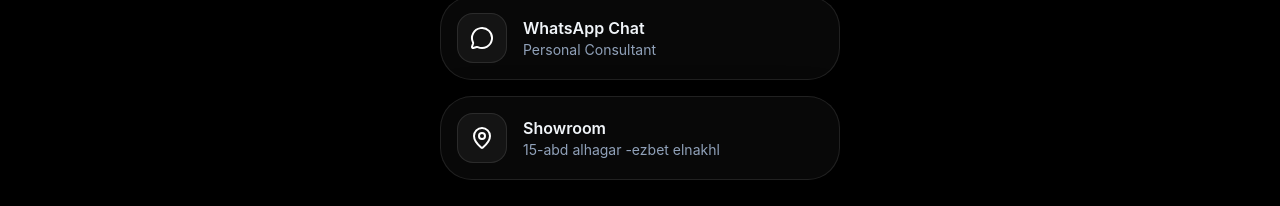
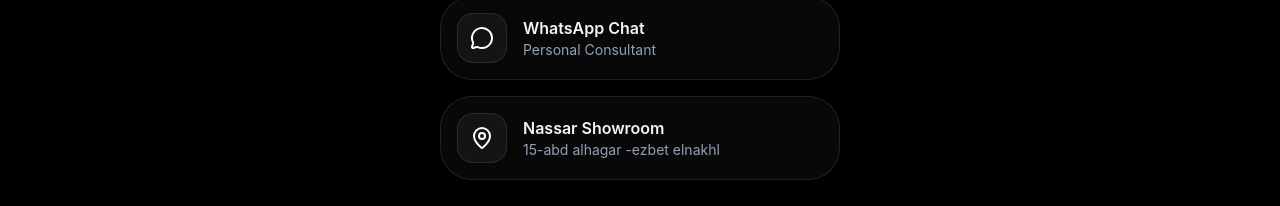
Before and after one commit to medonassar344/nassar-store, a React (Vite) app: page / in a window 1280 px wide. Shown: the part 836-1042 px from the top of the page. Built offline with nearby package versions, Linux system fonts and the light colour scheme.

Commit message:
Final content fixes

```diff
--- a/src/App.jsx
+++ b/src/App.jsx
@@ -86,7 +86,7 @@
           />
           <ActionButton
             icon={MapPin}
-            label="Showroom"
+            label="Nassar Showroom"
             subtext={userData.address}
             href="https://maps.google.com" // Placeholder for actual maps
             colorClass="bg-white/5 border border-white/10"
```
